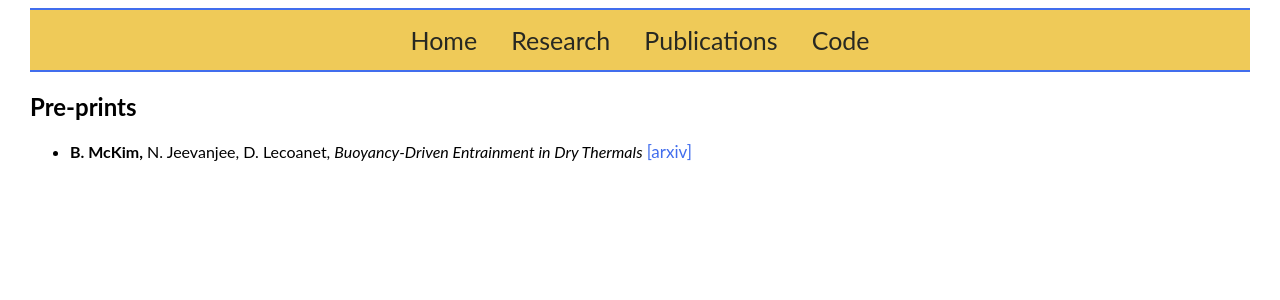
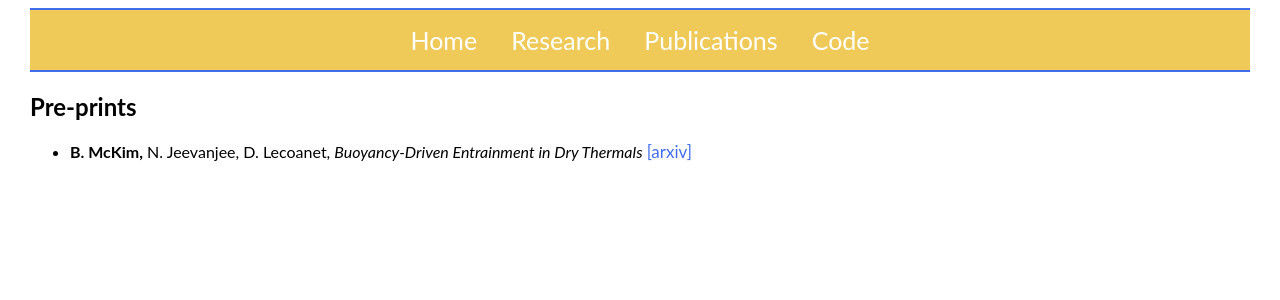
Before and after one commit to mckimb/mckimb.github.io, a Jekyll site: the page built from papers/index.html, in a window 1280 px wide. Shown: the top 300 px of the page. Built offline with Jekyll 4.4.1, drawn with Linux system fonts in a browser that asks for light colours.

Commit message:
Update main.css

```diff
--- a/css/main.css
+++ b/css/main.css
@@ -183,7 +183,8 @@ nav ul li, footer ul li {
   display:inline-block;
   padding: 15px;
   font-size: 25px;
-  color: #272822;
+  \\ color: #272822;
+  color: white;
   text-align: center;
   text-decoration: none;
 }
```
